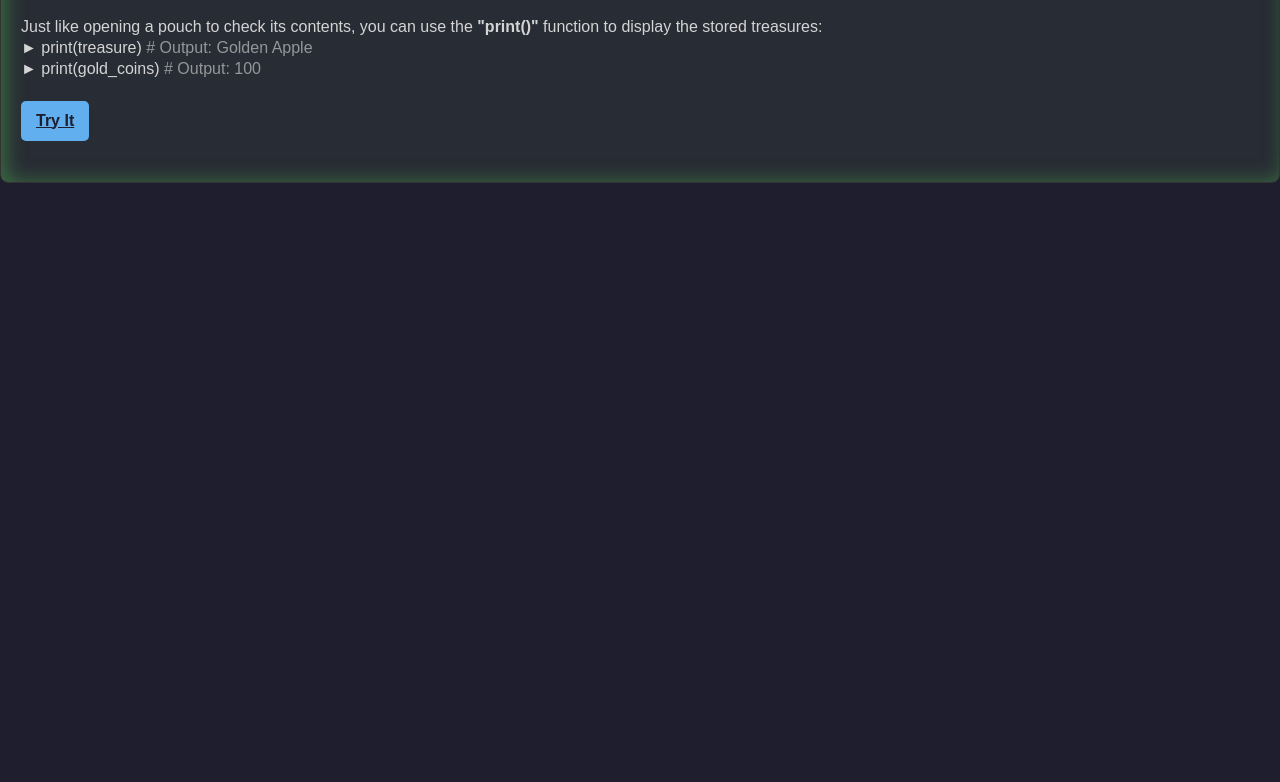
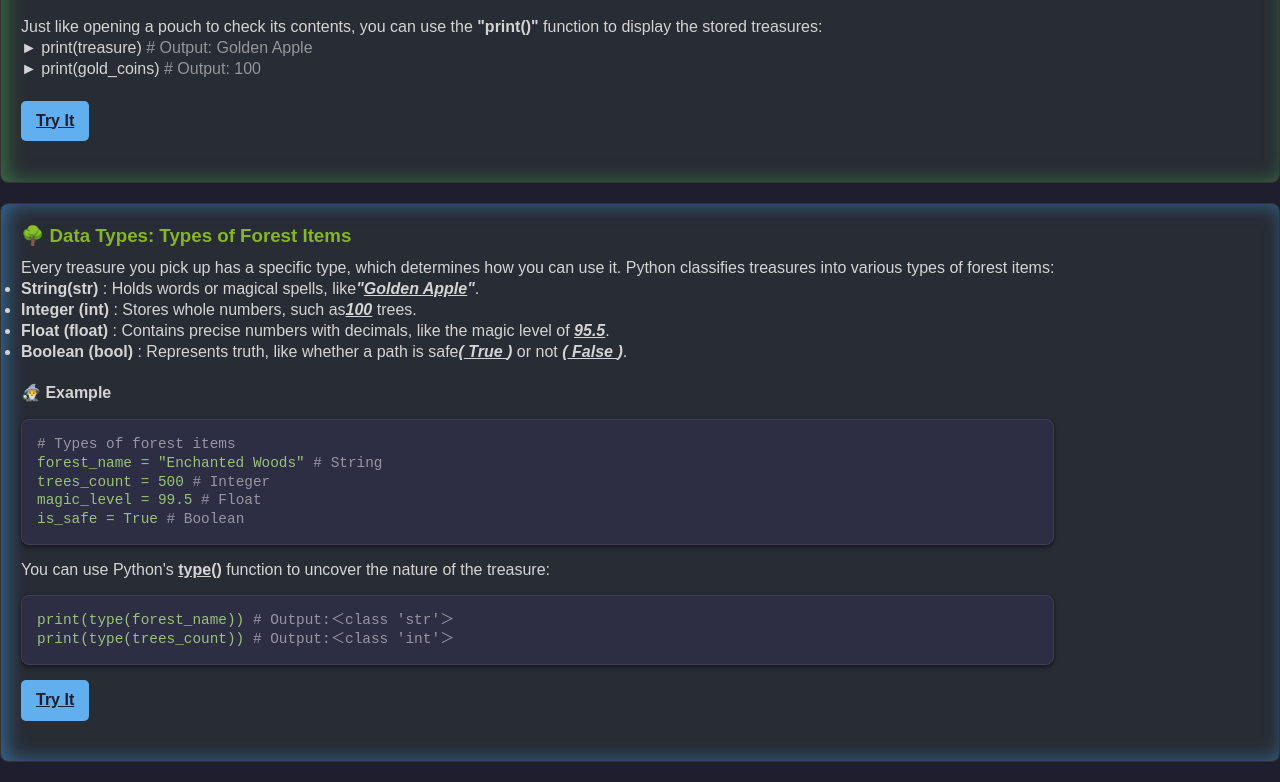
Before and after one commit to Jadu07/CodeFoad, a plain HTML site: page Python2.html in a window 1280 px wide. Shown: the part 460-1242 px from the top of the page. Before the commit the page ends 800 px from the top, so only its background shows below. Drawn offline with Linux system fonts and the light colour scheme.

Commit message:
updating python 2nd page with data types

```diff
--- a/Python2.html
+++ b/Python2.html
@@ -42,7 +42,33 @@
                 <p>&#9658 print(treasure)  <span style="opacity: 0.5; font-size: 100%;"># Output: Golden Apple</span><br>&#9658 print(gold_coins)  <span style="opacity: 0.5; font-size: 100%;"># Output: 100</span></p><br>
 
                 <a href="" class="tryitbutton">Try It</a><br><br>
+            </div>
+        </div>
+        <div class="topicbackground2">
+            <div class="topiccontent">
+                <h3>🌳 Data Types: Types of Forest Items</h3>
+                <p>Every treasure you pick up has a specific type, which determines how you can use it. Python classifies treasures into various types of forest items:</p>
+                <ul>
+                    <li><b>String(str)</b> : Holds words or magical spells, like<b><em>"<u>Golden Apple</u>"</em></b>.</li>
+                    <li><b>Integer (int)</b> : Stores whole numbers, such as<b><em><u>100</u></em></b> trees.</li>
+                    <li><b>Float (float)</b> : Contains precise numbers with decimals, like the magic level of <b><em><u>95.5</u></em></b>.</li>
+                    <li><b>Boolean (bool)</b> : Represents truth, like whether a path is safe<b><em>(<u> True </u>)</em></b> or not <b><em>(<u> False </u>)</em></b>.</li>
+                </ul><br>
+                <h4>🧙‍♂️ Example</h4>
+                <div class="codebackground">
+                    <p><span style="opacity: 0.5; font-size: 100%;"># Types of forest items</span></p>
+                    <p>forest_name = "Enchanted Woods" <span style="opacity: 0.5; font-size: 100%;"># String</span></p>
+                    <p>trees_count = 500 <span style="opacity: 0.5; font-size: 100%;"> # Integer</span></p>
+                    <p>magic_level = 99.5 <span style="opacity: 0.5; font-size: 100%;"># Float</span></p>
+                    <p>is_safe = True <span style="opacity: 0.5; font-size: 100%;"># Boolean</span></p>
+                </div>
 
+                <p>You can use Python's <b><u>type()</u></b> function to uncover the nature of the treasure:</p>
+                <div class="codebackground">
+                    <p>print(type(forest_name)) <span style="opacity: 0.5; font-size: 100%;"># Output:&#65308class 'str'&#65310</span></p>
+                    <p>print(type(trees_count)) <span style="opacity: 0.5; font-size: 100%;"># Output:&#65308class 'int'&#65310</span></p>
+                </div>
+                <a href="" class="tryitbutton">Try It</a><br><br>
             </div>
         </div>
     </section>
```
